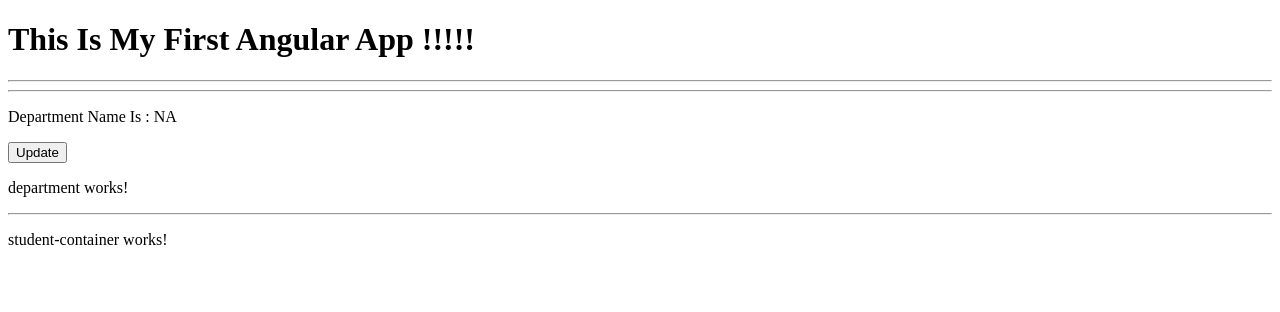
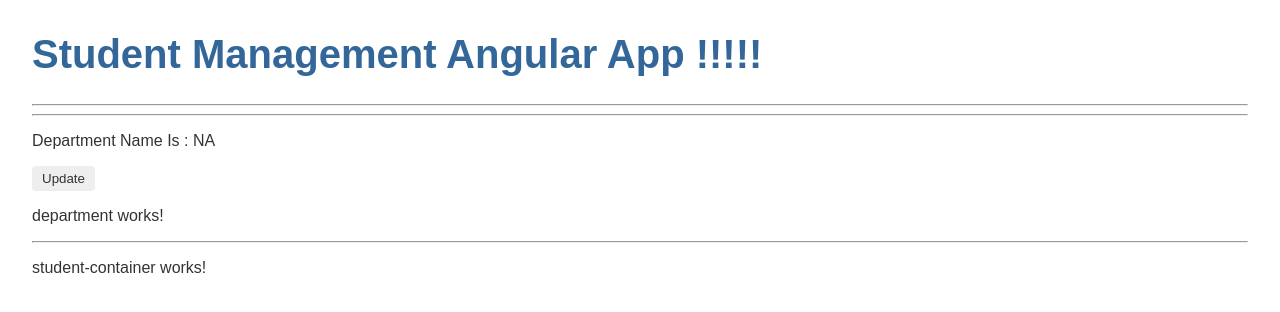
Before and after one commit to vinoddsce/angular-app-nisha, an Angular app: page / in a window 1280 px wide. Shown: the top 312 px of the page. Built offline with nearby package versions, Linux system fonts and the light colour scheme.

Commit message:
Property and Event binding

```diff
--- a/src/app/app.component.ts
+++ b/src/app/app.component.ts
@@ -6,7 +6,7 @@
   styleUrls: ['./app.component.css']
 })
 export class AppComponent {
-  title: string = 'This Is My First Angular App !!!!!';
+  title: string = 'Student Management Angular App !!!!!';
   departmentName: string = "NA";
 
   updateDeptName() {
--- a/src/app/department-container/department-container.component.ts
+++ b/src/app/department-container/department-container.component.ts
@@ -8,7 +8,6 @@
 export class DepartmentContainerComponent {
 
   @Input() departmentName: string = "";
-
   @Output() updateDeptName: EventEmitter<void> = new EventEmitter<void>();
 
   updateDepartmentName() {
--- a/src/styles.css
+++ b/src/styles.css
@@ -1 +1,65 @@
-/* You can add global styles to this file, and also import other style files */
+/* Global Styles */
+h1 {
+    color: #369;
+    font-family: Arial, Helvetica, sans-serif;
+    font-size: 250%;
+  }
+  h2, h3 {
+    color: #444;
+    font-family: Arial, Helvetica, sans-serif;
+    font-weight: lighter;
+  }
+  body {
+    margin: 2em;
+  }
+  body, input[text], button {
+    color: #333;
+    font-family: Cambria, Georgia;
+  }
+  a {
+    cursor: pointer;
+    cursor: hand;
+  }
+  button {
+    font-family: Arial;
+    background-color: #eee;
+    border: none;
+    padding: 5px 10px;
+    border-radius: 4px;
+    cursor: pointer;
+    cursor: hand;
+  }
+  button:hover {
+    background-color: #cfd8dc;
+  }
+  button:disabled {
+    background-color: #eee;
+    color: #aaa;
+    cursor: auto;
+  }
+
+  /* Navigation link styles */
+  nav a {
+    padding: 5px 10px;
+    text-decoration: none;
+    margin-right: 10px;
+    margin-top: 10px;
+    display: inline-block;
+    background-color: #eee;
+    border-radius: 4px;
+  }
+  nav a:visited, a:link {
+    color: #607D8B;
+  }
+  nav a:hover {
+    color: #039be5;
+    background-color: #CFD8DC;
+  }
+  nav a.active {
+    color: #039be5;
+  }
+
+  /* everywhere else */
+  * {
+    font-family: Arial, Helvetica, sans-serif;
+  }
```
